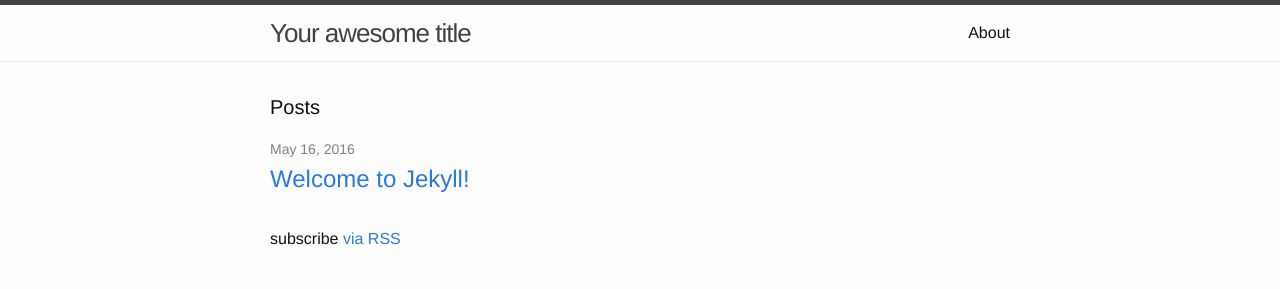
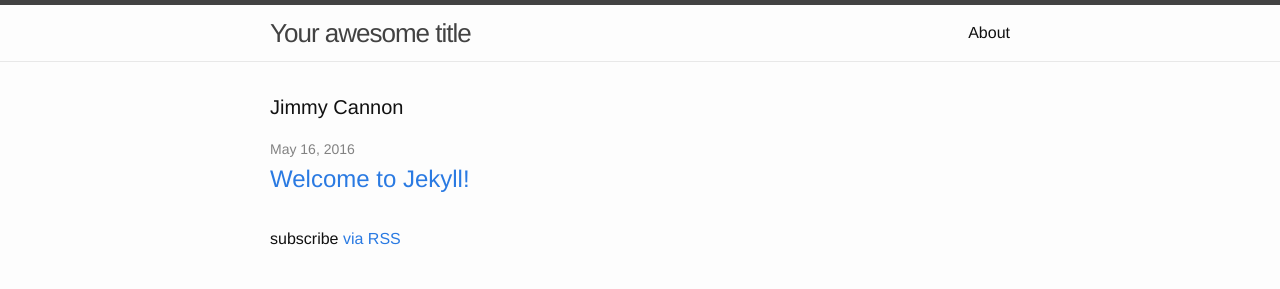
Before and after one commit to jimmerscannon/jimmycannon.github.io, a Jekyll site: the page built from my-portfolio-site/index.html, in a window 1280 px wide. Shown: the top 289 px of the page. Built offline with Jekyll 4.4.1, drawn with Linux system fonts in a browser that asks for light colours.

Commit message:
Update index.html

```diff
--- a/my-portfolio-site/index.html
+++ b/my-portfolio-site/index.html
@@ -4,7 +4,7 @@
 
 <div class="home">
 
-  <h1 class="page-heading">Posts</h1>
+  <h1 class="page-heading">Jimmy Cannon</h1>
 
   <ul class="post-list">
     {% for post in site.posts %}
```
